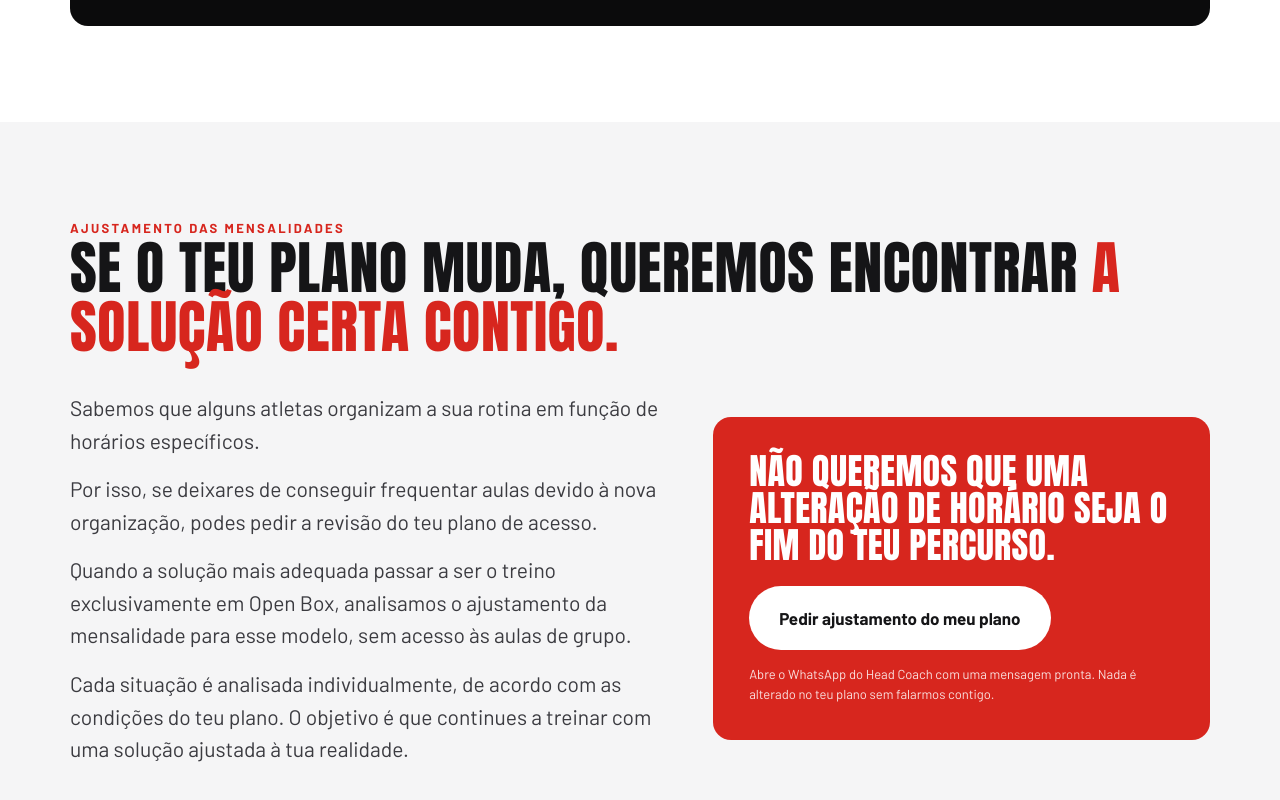
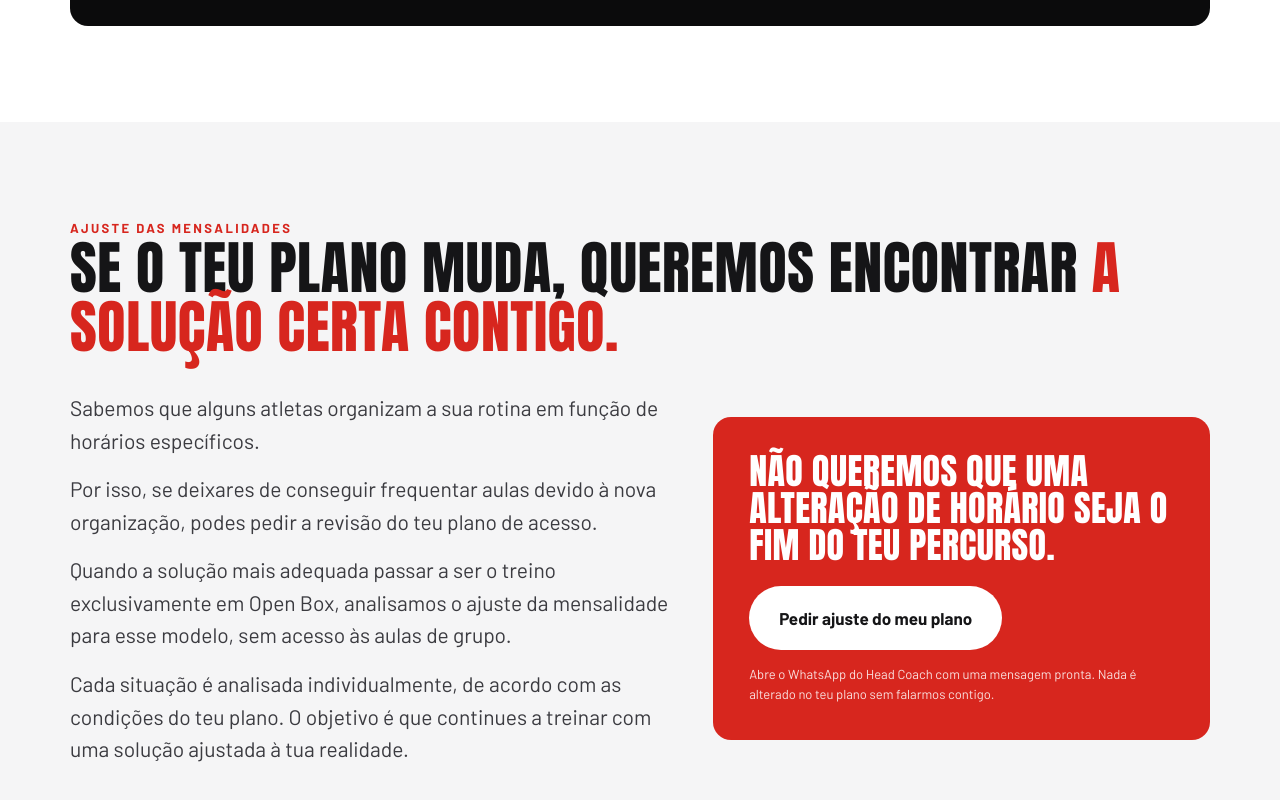
Before and after one commit to heldersmite88/thisgen-site, a plain HTML site: page comunicado.html in a window 1280 px wide. Shown: the part 5908-6708 px from the top of the page. Drawn offline with Linux system fonts and the light colour scheme.

Commit message:
Comunicado: "ajustamento" passa a "ajuste(s)"
Co-Authored-By: Claude Opus 5.5 <noreply@anthropic.com>
Claude-Session: https://claude.ai/code/session_01RgTMJ6c8AnDBXukDerWj1g

```diff
--- a/comunicado.html
+++ b/comunicado.html
@@ -321,7 +321,7 @@ form.fb-form{background:#fff;color:var(--ink);border-radius:18px;padding:clamp(2
           <p style="margin-top:10px">Os restantes horários passam a ser <b style="color:#fff">Fitness &amp; Performance</b>. Fora das aulas, a programação de Condition e Muscle &amp; Strength continua disponível em <a href="#openbox" style="color:#fff">Open Box</a>.</p>
         </div>
         <div class="card reveal"><h3>Sem alterações</h3><p>Sábado e domingo, Pilates e Artes Marciais (Kickboxing, Boxe, MMA e Jiu-Jitsu) mantêm os horários atuais.</p></div>
-        <p class="small reveal">Consulta a programação oficial para conhecer eventuais ajustamentos.</p>
+        <p class="small reveal">Consulta a programação oficial para conhecer eventuais ajustes.</p>
       </div>
     </div>
   </div>
@@ -366,18 +366,18 @@ form.fb-form{background:#fff;color:var(--ink);border-radius:18px;padding:clamp(2
 <!-- 06 · MENSALIDADES -->
 <section style="background:var(--soft)" aria-labelledby="h-plano">
   <div class="wrap">
-    <p class="eyebrow reveal">Ajustamento das mensalidades</p>
+    <p class="eyebrow reveal">Ajuste das mensalidades</p>
     <h2 id="h-plano" class="reveal">Se o teu plano muda, queremos encontrar <span class="red">a solução certa contigo.</span></h2>
     <div class="fee">
       <div class="c-text lead reveal">
         <p>Sabemos que alguns atletas organizam a sua rotina em função de horários específicos.</p>
         <p>Por isso, se deixares de conseguir frequentar aulas devido à nova organização, podes pedir a revisão do teu plano de acesso.</p>
-        <p>Quando a solução mais adequada passar a ser o treino exclusivamente em Open Box, analisamos o ajustamento da mensalidade para esse modelo, sem acesso às aulas de grupo.</p>
+        <p>Quando a solução mais adequada passar a ser o treino exclusivamente em Open Box, analisamos o ajuste da mensalidade para esse modelo, sem acesso às aulas de grupo.</p>
         <p>Cada situação é analisada individualmente, de acordo com as condições do teu plano. O objetivo é que continues a treinar com uma solução ajustada à tua realidade.</p>
       </div>
       <div class="panel reveal">
         <h3>Não queremos que uma alteração de horário seja o fim do teu percurso.</h3>
-        <a class="btn" id="btn-plano" href="https://wa.me/351917857523" target="_blank" rel="noopener">Pedir ajustamento do meu plano</a>
+        <a class="btn" id="btn-plano" href="https://wa.me/351917857523" target="_blank" rel="noopener">Pedir ajuste do meu plano</a>
         <small>Abre o WhatsApp do Head Coach com uma mensagem pronta. Nada é alterado no teu plano sem falarmos contigo.</small>
       </div>
     </div>
```
